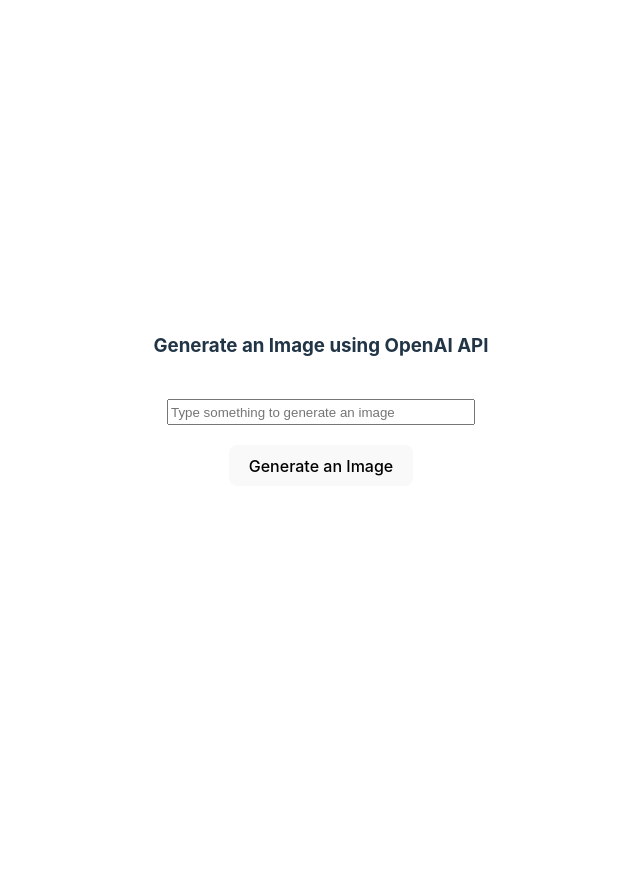
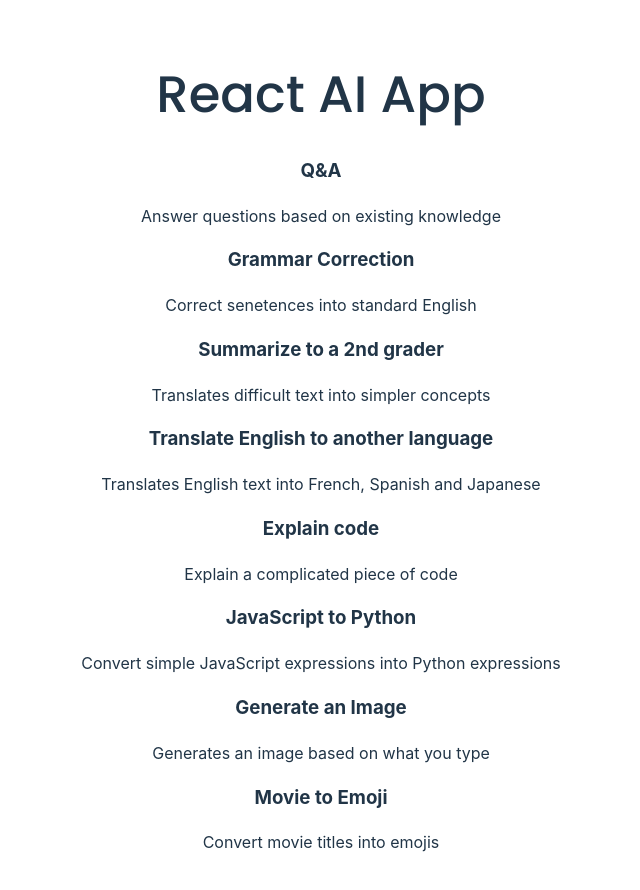
Before and after one commit to kristina-lim/chatgpt-2.0, a React (Vite) app: page / in a window 1280 px wide. Shown: the top 890 px of the page, without its empty margins (319-959 px from the left). Before the commit the page ends 800 px from the top, so only its background shows below. Built offline with nearby package versions, Linux system fonts and the light colour scheme.

Commit message:
Add more options

```diff
--- /dev/null
+++ b/src/components/AIOptions/AIOptions.jsx
@@ -0,0 +1,42 @@
+export const arrayItems = [
+  {
+  name: 'Q&A',
+  id: 'q&a',
+  description: 'Answer questions based on existing knowledge',
+  },
+  {
+    name: 'Grammar Correction',
+    id: 'grammarCorrection',
+    description: 'Correct senetences into standard English',
+  },
+  {
+    name: 'Summarize to a 2nd grader',
+    id: 'summary',
+    description: 'Translates difficult text into simpler concepts',
+  },
+  {
+    name: 'Translate English to another language',
+    id: 'translate',
+    description: 'Translates English text into French, Spanish and Japanese',
+  },
+  {
+    name: 'Explain code',
+    id: 'explainCode',
+    description: 'Explain a complicated piece of code',
+  },
+  {
+    name: 'JavaScript to Python',
+    id: 'jsToPy',
+    description: 'Convert simple JavaScript expressions into Python expressions',
+  },
+  {
+    name: 'Generate an Image',
+    id: 'generateImage',
+    description: 'Generates an image based on what you type',
+  },
+  {
+    name: 'Movie to Emoji',
+    id: 'movieToEmoji',
+    description: 'Convert movie titles into emojis',
+  },
+]
--- a/src/components/OptionSelection/OptionSelection.jsx
+++ b/src/components/OptionSelection/OptionSelection.jsx
@@ -0,0 +1,17 @@
+import React from 'react';
+
+export default function OptionSelection({ arrayItems }) {
+  return (
+    <>
+      <h1 className="heading">React AI App</h1>
+      <div>
+        {arrayItems.map((item) => {
+          return <>
+           <h3>{item.name}</h3>
+           <p>{item.description}</p>
+          </>
+        })}
+      </div>
+    </>
+  )
+}
--- a/src/pages/App/App.css
+++ b/src/pages/App/App.css
@@ -1,3 +1,5 @@
+@import url('https://fonts.googleapis.com/css2?family=Poppins:ital,wght@0,400;0,500;1,400&display=swap');
+
 #root {
   max-width: 1280px;
   margin: 0 auto;
@@ -21,3 +23,7 @@
   margin-top: 20px;
   width: 350px;
 }
+
+.heading {
+  font-family: Poppins;
+}
--- a/src/pages/App/App.jsx
+++ b/src/pages/App/App.jsx
@@ -1,37 +1,15 @@
 import { useState } from 'react';
 import { Configuration, OpenAIApi }  from 'openai';
+import { arrayItems } from '../../components/AIOptions/AIOptions';
+import OptionSelection from '../../components/OptionSelection/OptionSelection';
 import './App.css'
 
 export default function App() {
-  const [prompt, setPrompt] = useState("");
-  const [result, setResult] = useState("");
-  const configuration = new Configuration({
-    apiKey: import.meta.env.VITE_Open_AI_Key,
-  });
-
-  const openai = new OpenAIApi(configuration);
-
-  const generateImage = async () => {
-    const res = await openai.createImage({
-      prompt: prompt,
-      n: 1,
-      size: "1024x1024",
-
-    });
-    setResult(res.data.data[0].url);
-  }
+  console.log(arrayItems);
 
   return (
-    <div className="app-main">
-      <h3>Generate an Image using OpenAI API</h3>
-      <input
-        className="app-input"
-        placeholder="Type something to generate an image"
-        onChange={(evt) => setPrompt(evt.target.value)}
-      />
-      <button onClick={generateImage}>Generate an Image</button>
-
-      {result.length > 0 ? <img className="result-img" src={result} alt="result" /> : <></>}
+    <div className="App">
+      <OptionSelection arrayItems={arrayItems} />
     </div>
   )
 }
```
Also changed, not shown: src/components/Translation/Translation.jsx (added).
